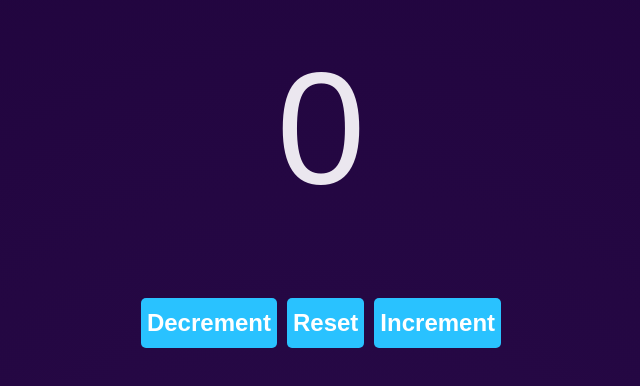
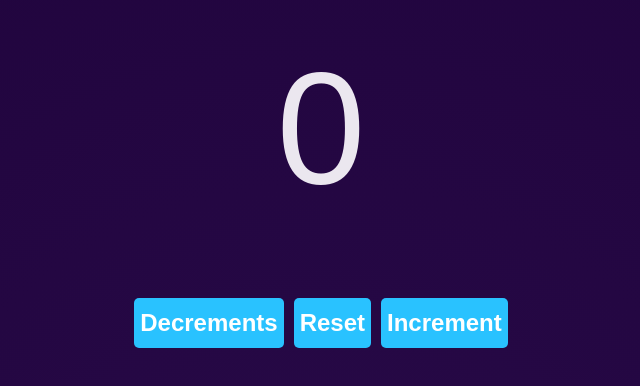
Before and after one commit to anusianne/react_apps, a React (Vite) app in the folder react-exercises/: page / in a window 1280 px wide. Shown: the top 386 px of the page, without its empty margins (319-959 px from the left). Built offline with nearby package versions, Linux system fonts and the light colour scheme.

Commit message:
Update Counter.jsx

```diff
--- a/react-exercises/src/Counter.jsx
+++ b/react-exercises/src/Counter.jsx
@@ -15,7 +15,7 @@ export default function Counter() {
     }
     return (<div className="counter-container">
         <p className="count-display">{count}</p>
-        <button className="counter-button" onClick={decrement}>Decrement</button>
+        <button className="counter-button" onClick={decrement}>Decrements</button>
         <button className="counter-button" onClick={reset}>Reset</button>
         <button className="counter-button" onClick={increment}>Increment</button>
 
```
